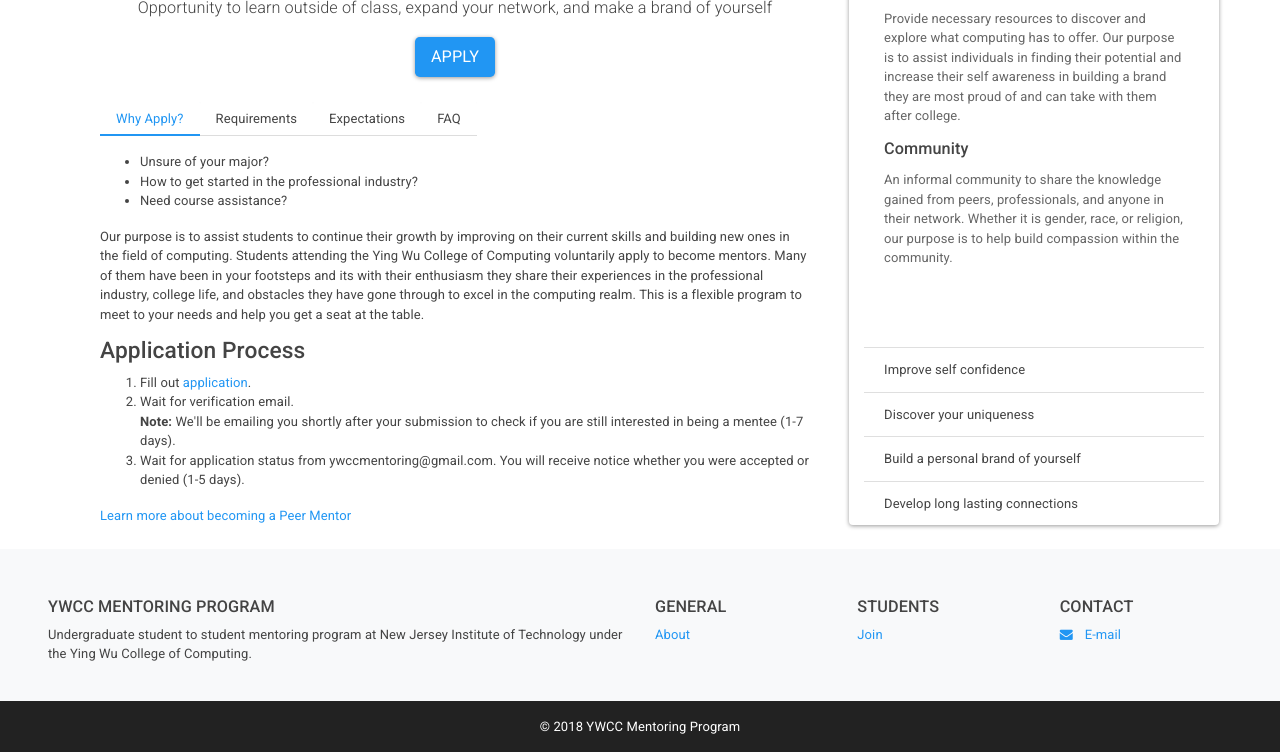
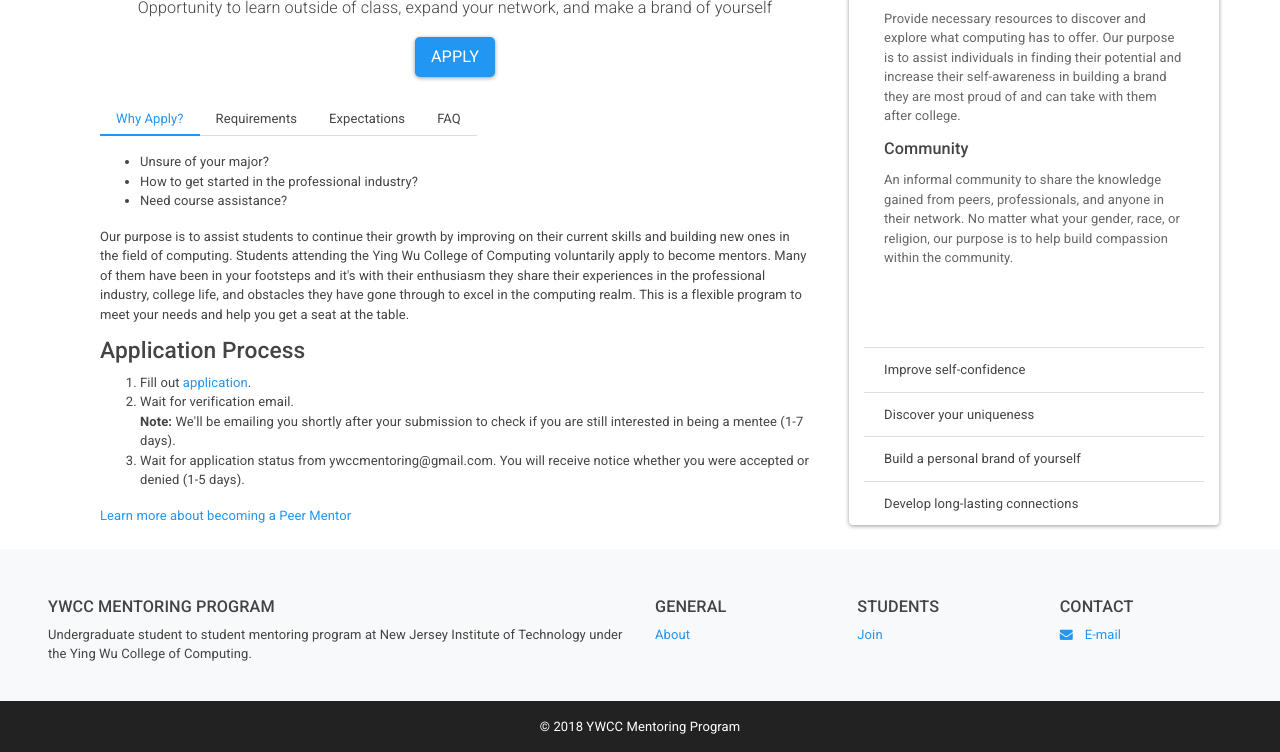
Before and after one commit to ywccmentoring/ywccmentoring.github.io, a plain HTML site: page mentee.html in a window 1280 px wide. Shown: the part 190-942 px from the top of the page. Drawn offline with Linux system fonts and the light colour scheme.

Commit message:
Update mentee.html

```diff
--- a/mentee.html
+++ b/mentee.html
@@ -71,7 +71,7 @@
         <li>How to get started in the professional industry?</li>
         <li>Need course assistance?</li>
         </ul>
-        <p>Our purpose is to assist students to continue their growth by improving on their current skills and building new ones in the field of computing. Students attending the Ying Wu College of Computing voluntarily apply to become mentors. Many of them have been in your footsteps and its with their enthusiasm they share their experiences in the professional industry, college life, and obstacles they have gone through to excel in the computing realm. This is a flexible program to meet to your needs and help you get a seat at the table.</p>
+        <p>Our purpose is to assist students to continue their growth by improving on their current skills and building new ones in the field of computing. Students attending the Ying Wu College of Computing voluntarily apply to become mentors. Many of them have been in your footsteps and it's with their enthusiasm they share their experiences in the professional industry, college life, and obstacles they have gone through to excel in the computing realm. This is a flexible program to meet your needs and help you get a seat at the table.</p>
         <h3>Application Process</h3>
           <ol>
             <li>Fill out <a href="https://docs.google.com/forms/d/e/1FAIpQLSfTTotdpIrSYik4noY-6YOzPSJWy9n6c4fLl4usPvWe0EMbUw/viewform?usp=sf_link" class="link" target="_blank">application</a>.</li>
@@ -114,16 +114,15 @@
         <h3 class="card-header">GOALS</h3>
         <div class="card-body">
           <h5 class="card-title">Individuality</h5>
-          <p class="text-muted">Provide necessary resources to discover and explore what computing has to offer. Our purpose is to assist individuals in finding their potential and increase their self awareness in building a brand they are most proud of and can take with them after college. </p>
+          <p class="text-muted">Provide necessary resources to discover and explore what computing has to offer. Our purpose is to assist individuals in finding their potential and increase their self-awareness in building a brand they are most proud of and can take with them after college.</p>
           <h5 class="card-title">Community</h5>
-          <p class="text-muted mb-0">An informal community to share the knowledge gained from peers, professionals, and anyone in their network. Whether it is gender, race, or religion, our purpose is to help build compassion within the community.
-</p>
+          <p class="text-muted mb-0">An informal community to share the knowledge gained from peers, professionals, and anyone in their network. No matter what your gender, race, or religion, our purpose is to help build compassion within the community.</p>
         </div>
         <ul class="list-group list-group-flush">
-          <li class="list-group-item">Improve self confidence</li>
+          <li class="list-group-item">Improve self-confidence</li>
           <li class="list-group-item">Discover your uniqueness</li>
           <li class="list-group-item">Build a personal brand of yourself</li>
-          <li class="list-group-item">Develop long lasting connections</li>
+          <li class="list-group-item">Develop long-lasting connections</li>
         </ul>
       </div>
     </div>
```
